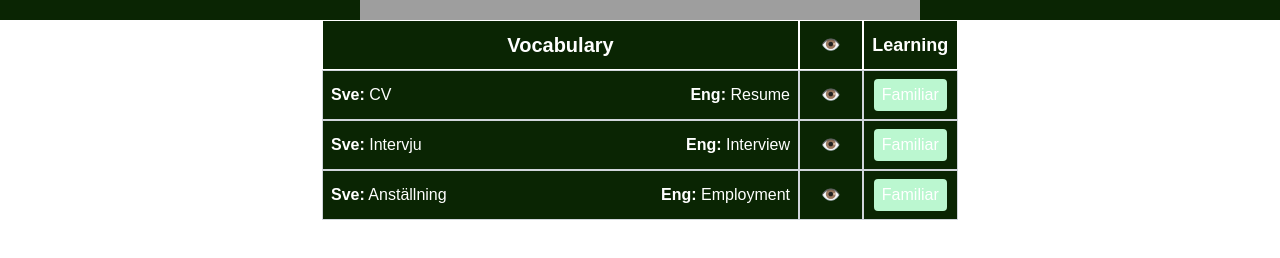
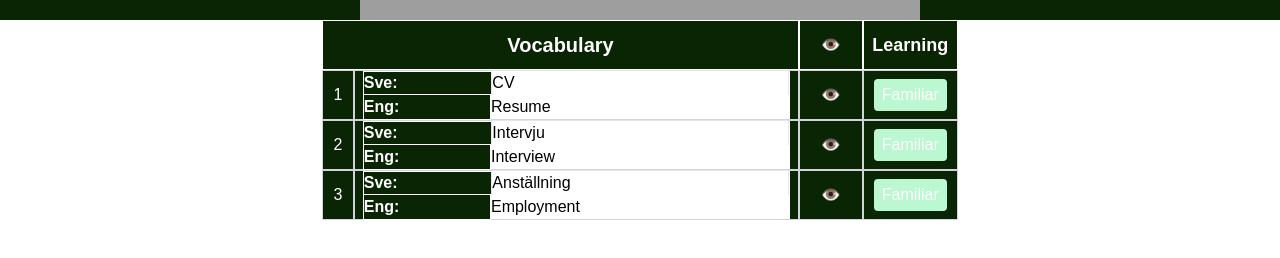
Before and after one commit to KristofferGW/lexicon-turbo-mvp, a Next.js app: page /themes/applying-for-jobs in a window 1280 px wide. Shown: the part 410-668 px from the top of the page. Built offline with nearby package versions, Linux system fonts and the light colour scheme; grey boxes are pictures that could not be loaded.

Commit message:
Fintuning of vocabulary container

```diff
--- a/src/app/components/VocabularyContainer.js
+++ b/src/app/components/VocabularyContainer.js
@@ -25,22 +25,39 @@ export default function VocabularyContainer({ words }) {
         </div>
       </div>
 
-      {/* En “rad” per ord */}
       {words.map((item, index) => (
         <div key={index} className="flex h-[50px] text-white">
-          {/* Ordkolumnen */}
+          {/* Index-kolumn */}
           <div
-            className="flex items-center justify-between border border-gray-300 px-2"
-            style={{ width: '75%' }}
+            className="flex items-center justify-center border border-gray-300 px-2"
+            style={{ width: '5%' }}
           >
-            {/* Här kan du styra om du vill visa "Sve" och "Eng" på två separata rader
-                eller i samma cell, beroende på hur du vill ha layouten. */}
-            <span>
-              <strong>Sve:</strong> {item.swedish}
-            </span>
-            <span>
-              <strong>Eng:</strong> {item.english}
-            </span>
+            {index + 1}
+          </div>
+
+          {/* Ordkolumnen med två rader */}
+          <div
+            className="flex flex-col justify-center border border-gray-300 px-2"
+            style={{ width: '70%' }}
+          >
+            {/* Första raden – Svenska */}
+            <div className="flex items-center border border-white" style={{ height: '50%' }}>
+              <div className="w-[30%]">
+                <strong>Sve:</strong>
+              </div>
+              <div className="bg-white text-black w-[70%] border border-gray">
+                {item.swedish}
+              </div>
+            </div>
+            {/* Andra raden – Engelska */}
+            <div className="flex items-center" style={{ height: '50%' }}>
+              <div className="w-[30%] border border-white">
+                <strong>Eng:</strong>
+              </div>
+              <div className="bg-white text-black w-[70%]">
+                {item.english}
+              </div>
+            </div>
           </div>
 
           {/* Ögon-ikonen */}
@@ -53,16 +70,17 @@ export default function VocabularyContainer({ words }) {
             </span>
           </div>
 
-          {/* Learning-statusen */}
+          {/* Learning-status */}
           <div
             className="flex items-center justify-center border border-gray-300"
             style={{ width: '15%' }}
           >
-            {/* Exempelvis en hårdkodad status eller en dropdown/select om du vill */}
             <span className="bg-green-200 px-2 py-1 rounded">Familiar</span>
           </div>
         </div>
       ))}
+
+
     </div>
   );
 }
```
